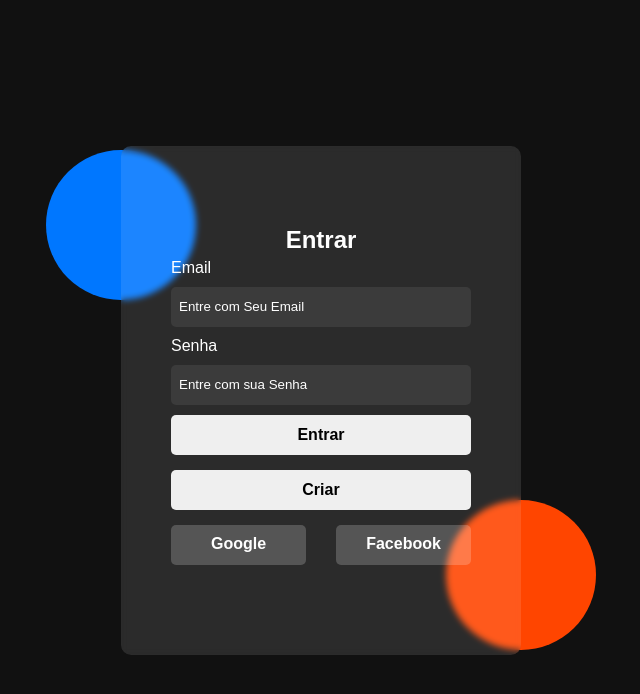
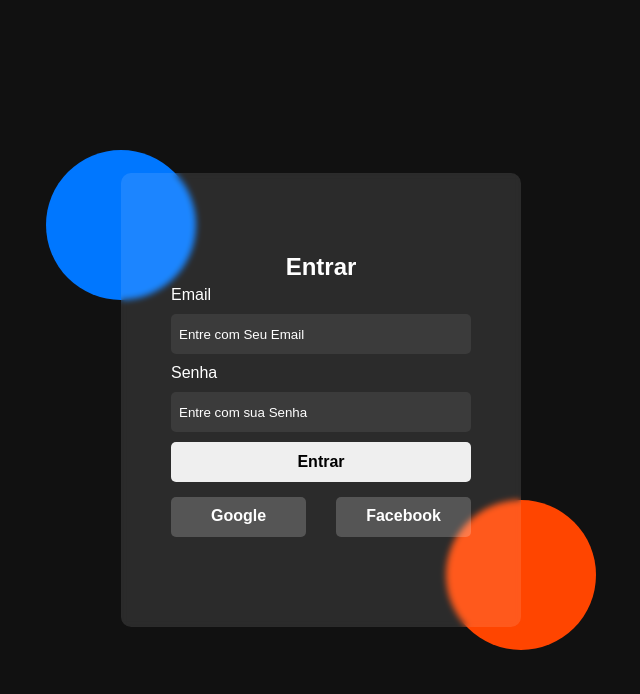
Before and after one commit to FranciscoDiakomas-01/Login, a plain HTML site: page index.html in a window 1280 px wide. Shown: the whole page, without its empty margins (319-959 px from the left). Drawn offline with Linux system fonts and the light colour scheme.

Commit message:
Terminei

```diff
--- a/index.html
+++ b/index.html
@@ -19,7 +19,6 @@
         <input type="password" name="senha" id="senha" placeholder="Entre com sua Senha">
         <p id="passwordvalidator"></p>
         <button id="logar">Entrar</button>
-        <button id="criar">Criar</button>
         <div>
             <button>Google</button>
             <button>Facebook</button>
```
